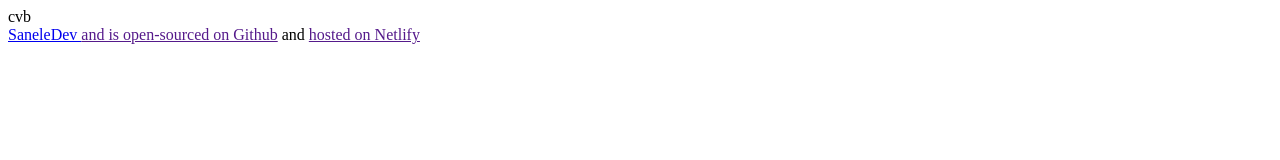
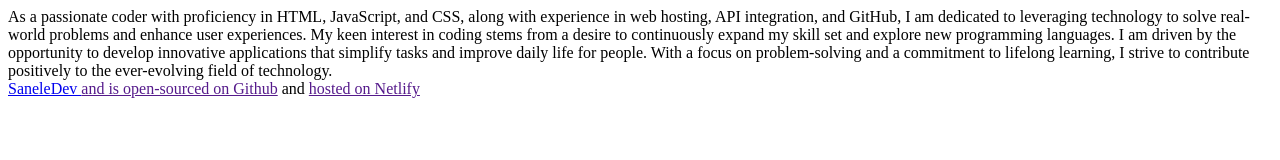
Before and after one commit to Sanele22-blip/my-website, a plain HTML site: page index.html in a window 1280 px wide. Drawn offline with Linux system fonts and the light colour scheme.

Commit message:
updated my html

```diff
--- a/index.html
+++ b/index.html
@@ -7,9 +7,18 @@
 </head>
 <body>
     <main>
-         <summary>
-cvb
-        </summary>
+        <div class="web-data">
+
+        <div class="brief-summary">
+            As a passionate coder with proficiency in HTML, JavaScript, and CSS, along with experience in web hosting, API integration, and GitHub, I am dedicated to leveraging technology to solve real-world problems and enhance user experiences. My keen interest in coding stems from a desire to continuously expand my skill set and explore new programming languages. I am driven by the opportunity to develop innovative applications that simplify tasks and improve daily life for people. With a focus on problem-solving and a commitment to lifelong learning, I strive to contribute positively to the ever-evolving field of technology.
+
+
+        </div>
+        <div class="about-me">
+
+        </div>
+        </div>
+
     </main>
     <footer>
         <a href="https://github.com/Sanele22-blip/">SaneleDev
```
